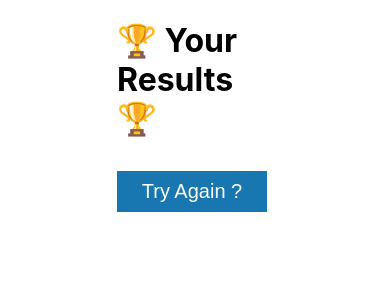
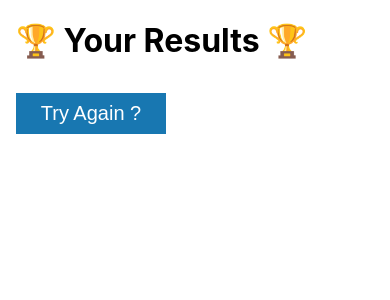
Before and after one commit to mark-watson-lrn/learnosity-react-serverless, a React (Create React App) app: page /reports in a window 390 px wide. Shown: the top 300 px of the page. Built offline with nearby package versions, Linux system fonts and the light colour scheme; no server answers.

Commit message:
minor styling tweaks

```diff
--- a/src/style/App.css
+++ b/src/style/App.css
@@ -86,7 +86,6 @@
 }
 
 .results-container {
-    width: 70vw;
     margin: auto;
 }
 
@@ -136,7 +135,8 @@
   }
 
     .results-container {
-        width: 40vw;
-        margin: auto;
+        margin: 1rem;
+        max-width: 95vw;
     }
+
 }
```
Also changed, not shown: 1 other file (tests, documents, lock files or other folders). Lines whose indentation alone changed are shown as unchanged.
